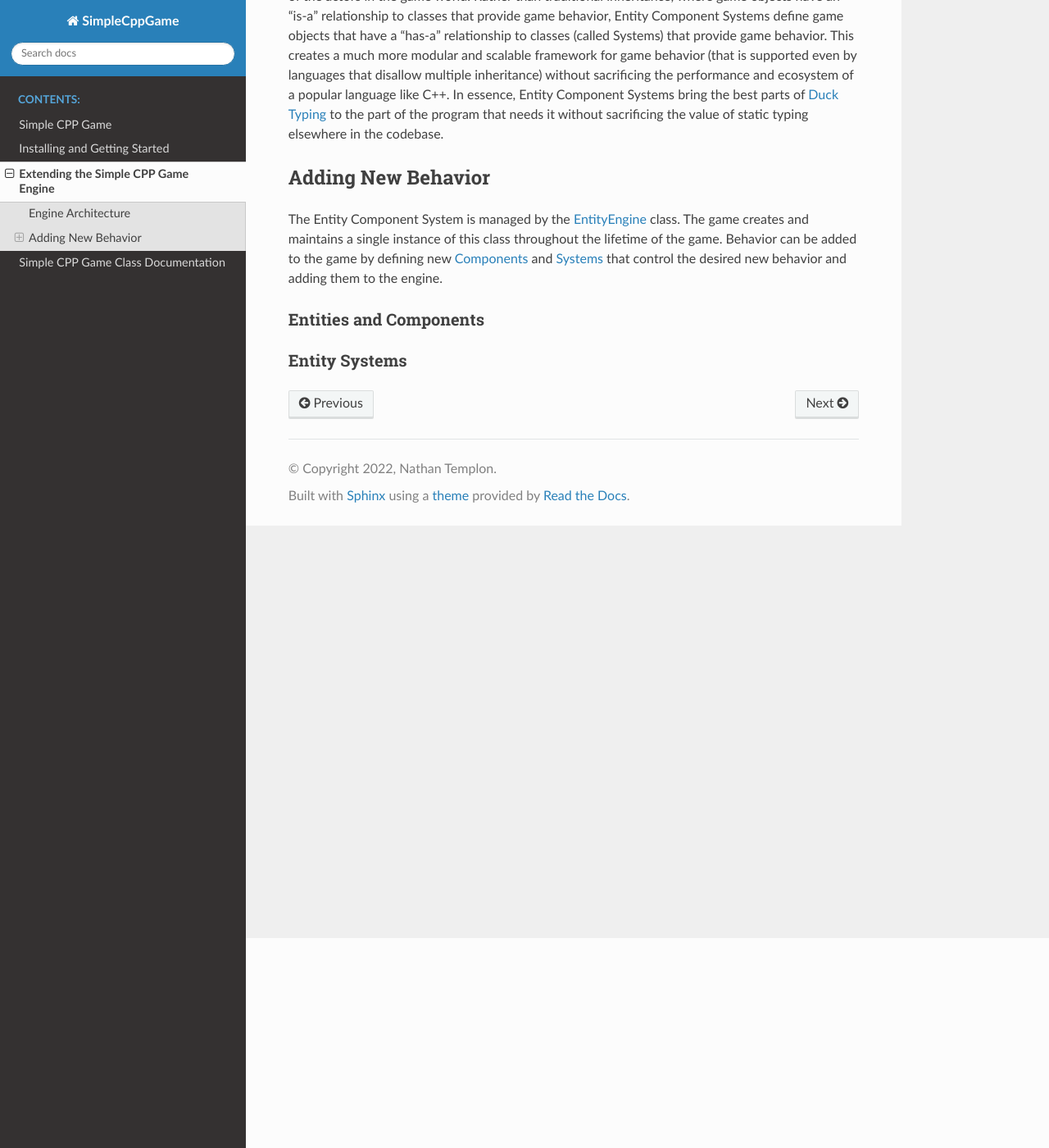
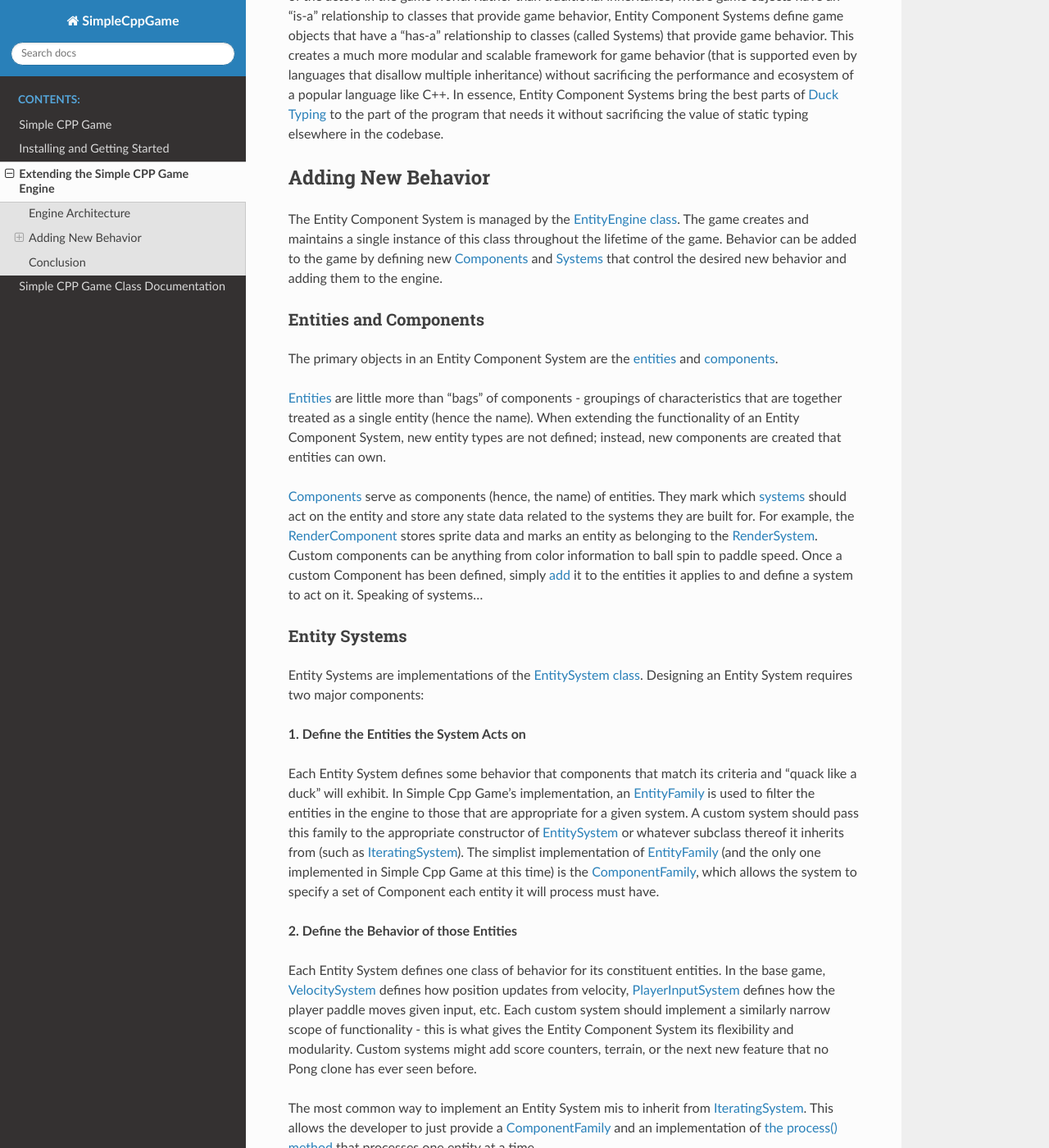
Before and after one commit to ntemplon/SimpleCppGame, a Sphinx documentation site: the page built from docs/extending.rst, in a window 1280 px wide and 1400 px high, scrolled down 256 px. Shown: the whole window at 82% size. Built offline with Sphinx 7.4.7 and the Read the Docs theme 2.0.0, drawn with Linux system fonts in a browser that asks for light colours; some of the changed text lies outside the part shown.

Commit message:
Initial draft of documentation

```diff
--- a/docs/extending.rst
+++ b/docs/extending.rst
@@ -14,13 +14,57 @@ program that needs it without sacrificing the value of static typing elsewhere i
 Adding New Behavior
 --------------------
 
-The Entity Component System is managed by the :ref:`EntityEngine<EntityEngine>` class. The game creates and maintains a single instance
+The Entity Component System is managed by the :ref:`EntityEngine class<EntityEngine>`. The game creates and maintains a single instance
 of this class throughout the lifetime of the game. Behavior can be added to the game by defining new :ref:`Components<Entities and Components>`
 and :ref:`Systems<Entity Systems>` that control the desired new behavior and adding them to the engine.
 
 Entities and Components
 ~~~~~~~~~~~~~~~~~~~~~~~~
 
+The primary objects in an Entity Component System are the :ref:`entities<Entity>` and :ref:`components<Component>`.
+
+:ref:`Entities<Entity>` are little more than "bags" of components - groupings of characteristics that are together treated as a single entity (hence the name). When extending
+the functionality of an Entity Component System, new entity types are not defined; instead, new components are created that entities
+can own.
+
+:ref:`Components<Component>` serve as components (hence, the name) of entities. They mark which :ref:`systems<Entity Systems>` should act
+on the entity and store any state data related to the systems they are built for. For example, the
+`RenderComponent <../doxygen/html/classRenderComponent.html>`_ stores sprite data and marks an entity as belonging to the
+`RenderSystem <../doxygen/html/classRenderSystem.html>`_. Custom components can be anything from color information to ball spin to
+paddle speed. Once a custom Component has been defined, simply `add <../doxygen/html/classEntity.html#a72c8542219615793e0610617a7e5f3f4>`_
+it to the entities it applies to and define a system to act on it. Speaking of systems...
 
 Entity Systems
 ~~~~~~~~~~~~~~
+
+Entity Systems are implementations of the :ref:`EntitySystem class<EntitySystem>`. Designing an Entity System requires two major
+components:
+
+**1. Define the Entities the System Acts on**
+
+Each Entity System defines some behavior that components that match its criteria and "quack like a duck" will exhibit. In Simple Cpp
+Game's implementation, an `EntityFamily <../doxygen/html/classEntityFamily.html>`_ is used to filter the entities in the engine to
+those that are appropriate for a given system. A custom system should pass this family to the appropriate constructor of
+:ref:`EntitySystem<EntitySystem>` or whatever subclass thereof it inherits from (such as
+`IteratingSystem <../doxygen/html/classIteratingSystem.html>`_). The simplist implementation of `EntityFamily <../doxygen/html/classEntityFamily.html>`_
+(and the only one implemented in Simple Cpp Game at this time) is the `ComponentFamily <../doxygen/html/classComponentFamily.html>`_,
+which allows the system to specify a set of Component each entity it will process must have.
+
+**2. Define the Behavior of those Entities**
+
+Each Entity System defines one class of behavior for its constituent entities. In the base game, `VelocitySystem <../doxygen/html/classVelocitySystem.html>`_
+defines how position updates from velocity, `PlayerInputSystem <../doxygen/html/classPlayerInputSystem.html>`_ defines how the player
+paddle moves given input, etc. Each custom system should implement a similarly narrow scope of functionality - this is what gives
+the Entity Component System its flexibility and modularity. Custom systems might add score counters, terrain, or the next new feature
+that no Pong clone has ever seen before.
+
+The most common way to implement an Entity System mis to inherit from `IteratingSystem <../doxygen/html/classIteratingSystem.html>`_.
+This allows the developer to just provide a `ComponentFamily <../doxygen/html/classComponentFamily.html>`_ and an implementation of
+`the process() method <../doxygen/html/classIteratingSystem.html#a3fb21f26cc10e9ec82834ee86dc87b6c>`_ that processes one entity at a time.
+
+Conclusion
+-----------
+
+Component Entity Systems are an incredible piece of technology that bring the modularity of dynamically typed languages to the statically
+typed environments needed for performance in game development, allowing for modular systems, efficient code development, and performant
+end solutions. With the steps here, you'll be extending the Simple Cpp Game engine to be writing custom functionality in no time!
--- a/docs/installation.rst
+++ b/docs/installation.rst
@@ -20,7 +20,7 @@ The Simple Cpp Game (and associated documentation generation) has the following
 
     :code:`sudo apt install libsfml-dev`
 
-    **Mac** users should install SFML following `these instructions <https://www.sfml-dev.org/tutorials/2.5/start-osx.php>_`.
+    **Mac** users should install SFML following `these instructions <https://www.sfml-dev.org/tutorials/2.5/start-osx.php>`_.
 
     **Windows** users (or other users that wish to keep SFML separate) can unzip the appropriate package and direct the game build
     files there by setting the :code:`SFML_ROOT` environment variable to the root SFML directory after unzipping.
```
Also changed, not shown: other parts of docs/installation.rst (+1 -1 lines), docs/classdocs.rst (+11 -6 lines), 1 other file.
